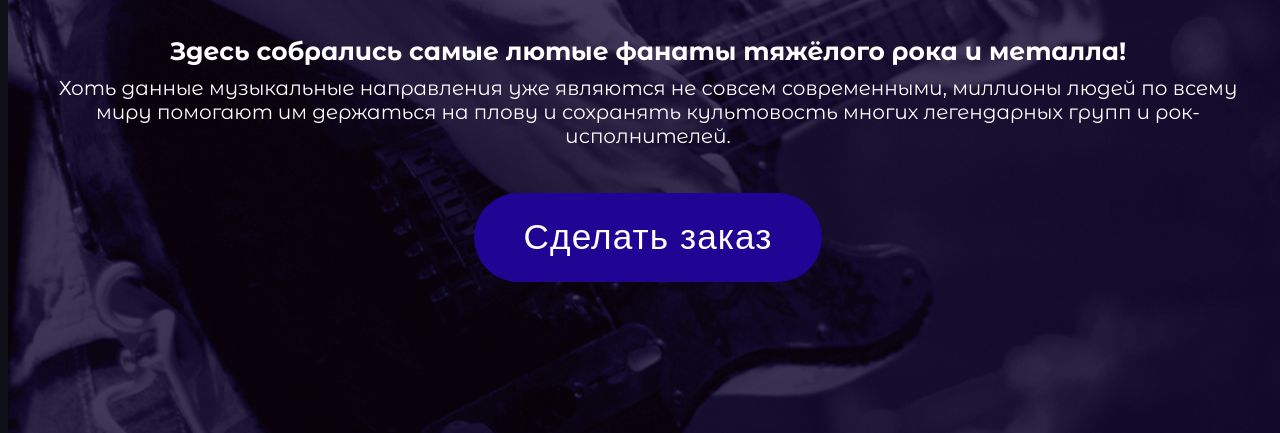
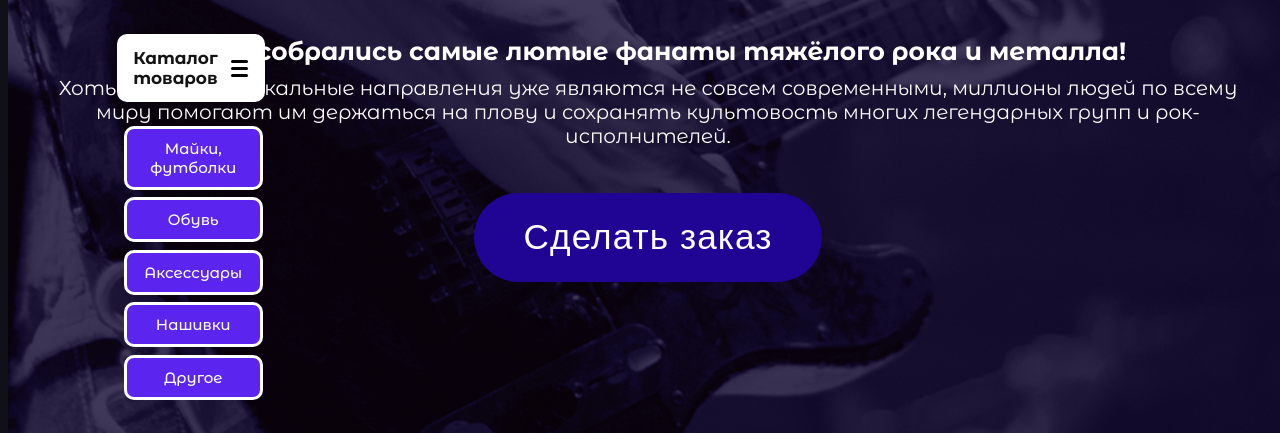
Before and after one commit to Kentixx/Front-IT, a website: page index.html in a window 1280 px wide. Shown: the part 366-799 px from the top of the page. Drawn offline with Linux system fonts and the light colour scheme; a web font is replaced by a local one.

Commit message:
some changes

```diff
--- a/css/style.css
+++ b/css/style.css
@@ -482,6 +482,8 @@ header {
     flex-direction: column;
     align-items: center;
     width: auto;
+    position: fixed;
+    top: 50vh;
 }
 
 .catalog-title {
```
